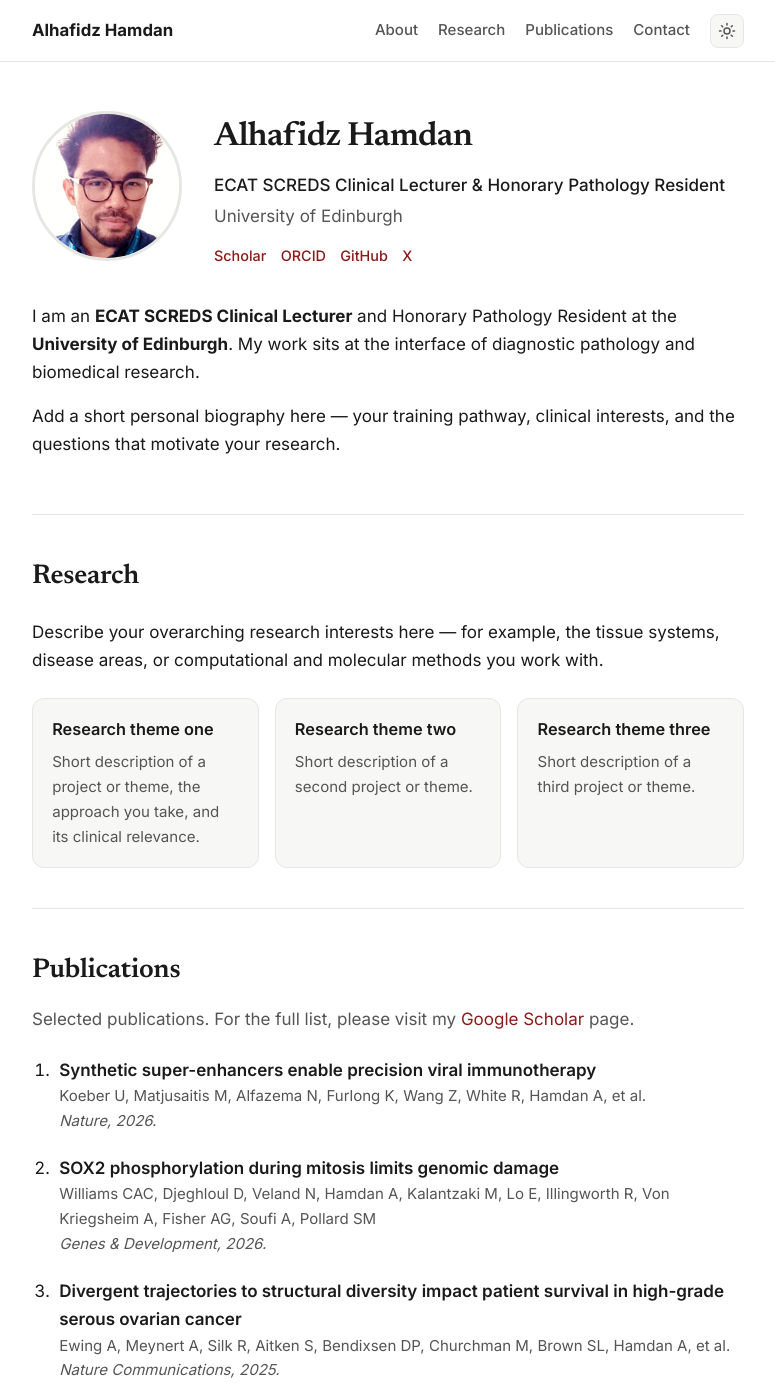
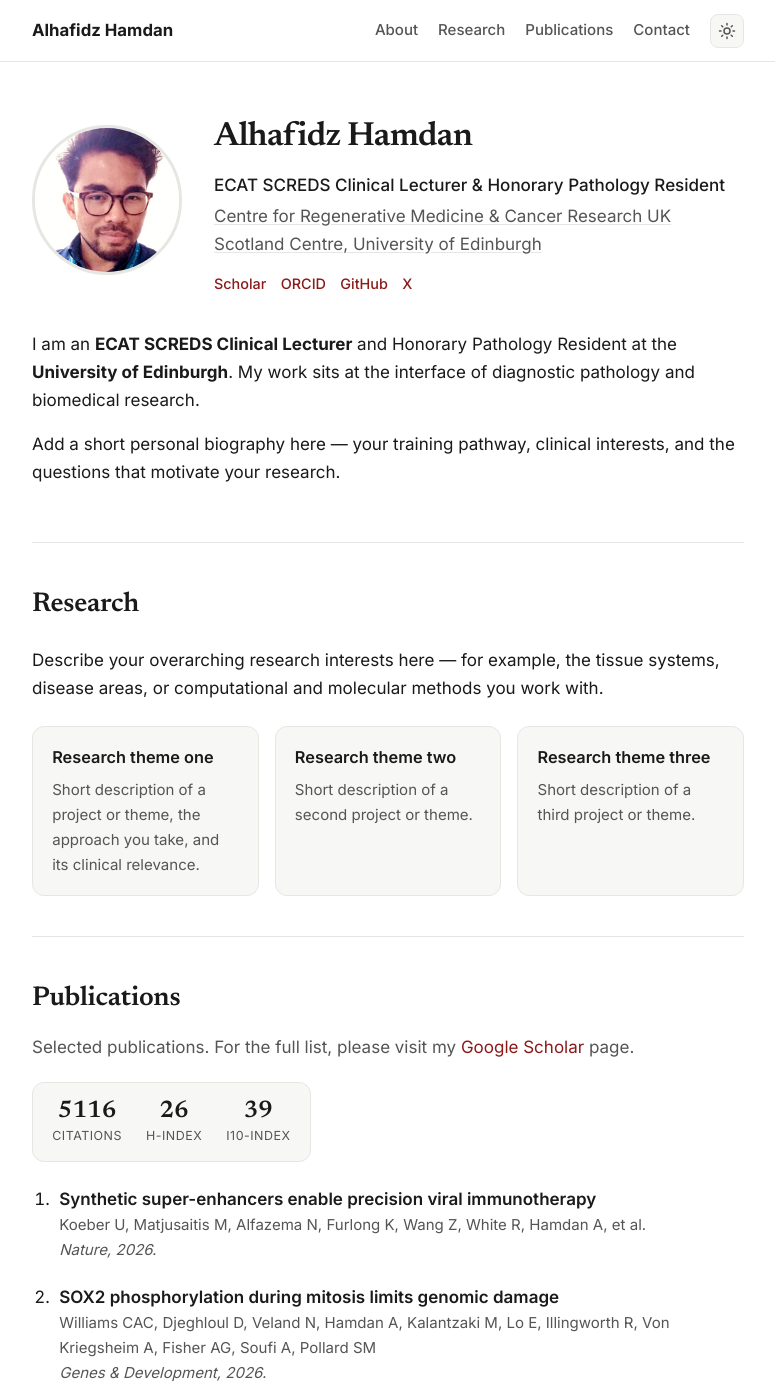
Before and after one commit to alhafidzhamdan/alhafidzhamdan.github.io, a Jekyll site: the page built from index.html, in a window 1280 px wide and 1400 px high. Shown: the whole window, without its empty margins (252-1027 px from the left). Built offline with Jekyll 4.4.1, drawn with Linux system fonts in a browser that asks for light colours; some of the changed text lies outside the part shown.

Commit message:
Link affiliation to CRM/CRUK centre; add Google Scholar metrics under Publications

```diff
--- a/_config.yml
+++ b/_config.yml
@@ -13,7 +13,8 @@ description: >-
 author:
   name: Alhafidz Hamdan
   role: ECAT SCREDS Clinical Lecturer & Honorary Pathology Resident
-  affiliation: University of Edinburgh
+  affiliation: "Centre for Regenerative Medicine & Cancer Research UK Scotland Centre, University of Edinburgh"
+  affiliation_url: "https://regenerative-medicine.ed.ac.uk/"
   email: alhafidz.hamdan@ed.ac.uk          # shown in the Contact section
   photo: /assets/img/profile.jpg           # your headshot
 
--- /dev/null
+++ b/_data/scholar.yml
@@ -0,0 +1,6 @@
+# Google Scholar metrics — update periodically from
+# https://scholar.google.com/citations?user=8jqigrkAAAAJ&hl=en
+as_of: "July 2026"
+citations: 5116
+h_index: 26
+i10_index: 39
--- a/assets/css/style.css
+++ b/assets/css/style.css
@@ -143,6 +143,8 @@ a:hover { color: var(--accent-soft); text-decoration: underline; }
 }
 .hero-text .role { margin: 0; font-weight: 500; color: var(--text); }
 .hero-text .affiliation { margin: 0.15rem 0 0.9rem; color: var(--text-soft); }
+.affiliation a { color: inherit; text-decoration: underline; text-underline-offset: 2px; text-decoration-color: var(--border); }
+.affiliation a:hover { color: var(--accent); text-decoration-color: var(--accent); }
 
 .social { display: flex; flex-wrap: wrap; gap: 0.9rem; }
 .social a {
@@ -173,6 +175,34 @@ a:hover { color: var(--accent-soft); text-decoration: underline; }
 .research-card p { margin: 0; font-size: 0.94rem; color: var(--text-soft); }
 
 /* Publications ------------------------------------------------------------ */
+.scholar-stats {
+  display: flex;
+  gap: 1.5rem;
+  margin: 1.3rem 0 0.5rem;
+  padding: 0.9rem 1.2rem;
+  background: var(--bg-soft);
+  border: 1px solid var(--border);
+  border-radius: 12px;
+  width: fit-content;
+  text-decoration: none;
+}
+.scholar-stats:hover { border-color: var(--accent); text-decoration: none; }
+.scholar-stats .stat { display: flex; flex-direction: column; align-items: center; }
+.scholar-stats .stat-num {
+  font-family: var(--font-serif);
+  font-size: 1.5rem;
+  font-weight: 600;
+  color: var(--text);
+  line-height: 1.1;
+}
+.scholar-stats .stat-label {
+  font-size: 0.78rem;
+  color: var(--text-soft);
+  text-transform: uppercase;
+  letter-spacing: 0.04em;
+  margin-top: 0.15rem;
+}
+
 .pub-list {
   list-style: decimal;
   padding-left: 1.4rem;
--- a/index.html
+++ b/index.html
@@ -11,7 +11,7 @@ layout: default
   <div class="hero-text">
     <h1>{{ site.author.name }}</h1>
     <p class="role">{{ site.author.role }}</p>
-    <p class="affiliation">{{ site.author.affiliation }}</p>
+    <p class="affiliation">{% if site.author.affiliation_url %}<a href="{{ site.author.affiliation_url }}" target="_blank" rel="noopener">{{ site.author.affiliation }}</a>{% else %}{{ site.author.affiliation }}{% endif %}</p>
 
     <div class="social">
       {% if site.social.scholar != "" %}<a href="{{ site.social.scholar }}" aria-label="Google Scholar" title="Google Scholar" target="_blank" rel="noopener">Scholar</a>{% endif %}
@@ -71,6 +71,15 @@ layout: default
     <a href="{{ site.social.scholar }}" target="_blank" rel="noopener">Google Scholar</a> page.
   </p>
 
+  {% if site.data.scholar %}
+  <a class="scholar-stats" href="{{ site.social.scholar }}" target="_blank" rel="noopener"
+     title="Google Scholar metrics — as of {{ site.data.scholar.as_of }}">
+    <span class="stat"><span class="stat-num">{{ site.data.scholar.citations }}</span><span class="stat-label">Citations</span></span>
+    <span class="stat"><span class="stat-num">{{ site.data.scholar.h_index }}</span><span class="stat-label">h-index</span></span>
+    <span class="stat"><span class="stat-num">{{ site.data.scholar.i10_index }}</span><span class="stat-label">i10-index</span></span>
+  </a>
+  {% endif %}
+
   <ol class="pub-list">
     {% for pub in site.data.publications limit: 5 %}
     <li class="pub">
@@ -104,6 +113,6 @@ layout: default
   <h2>Contact</h2>
   <p>
     <a href="mailto:{{ site.author.email }}">{{ site.author.email }}</a><br>
-    {{ site.author.affiliation }}
+    {% if site.author.affiliation_url %}<a href="{{ site.author.affiliation_url }}" target="_blank" rel="noopener">{{ site.author.affiliation }}</a>{% else %}{{ site.author.affiliation }}{% endif %}
   </p>
 </section>
```
